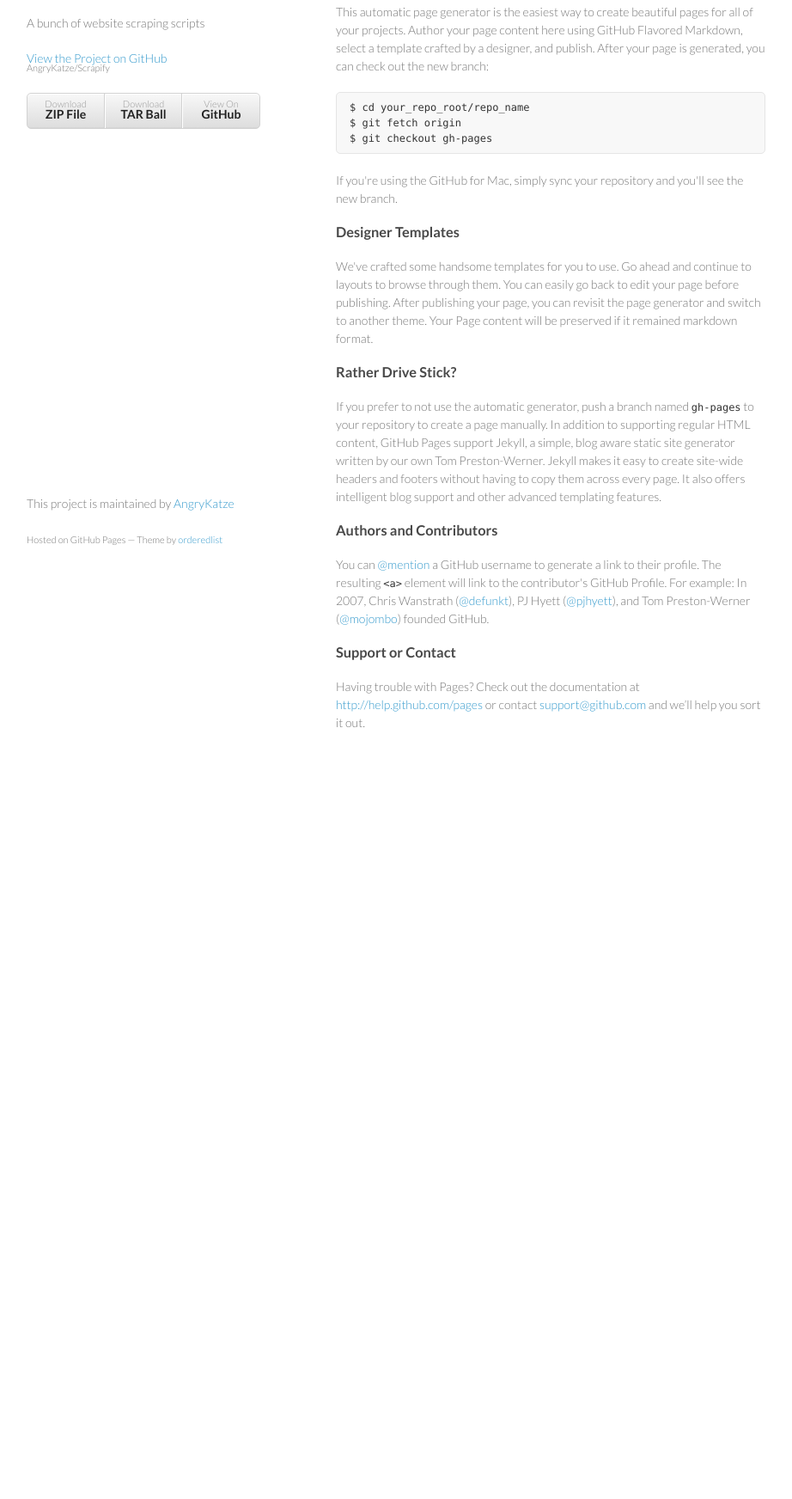
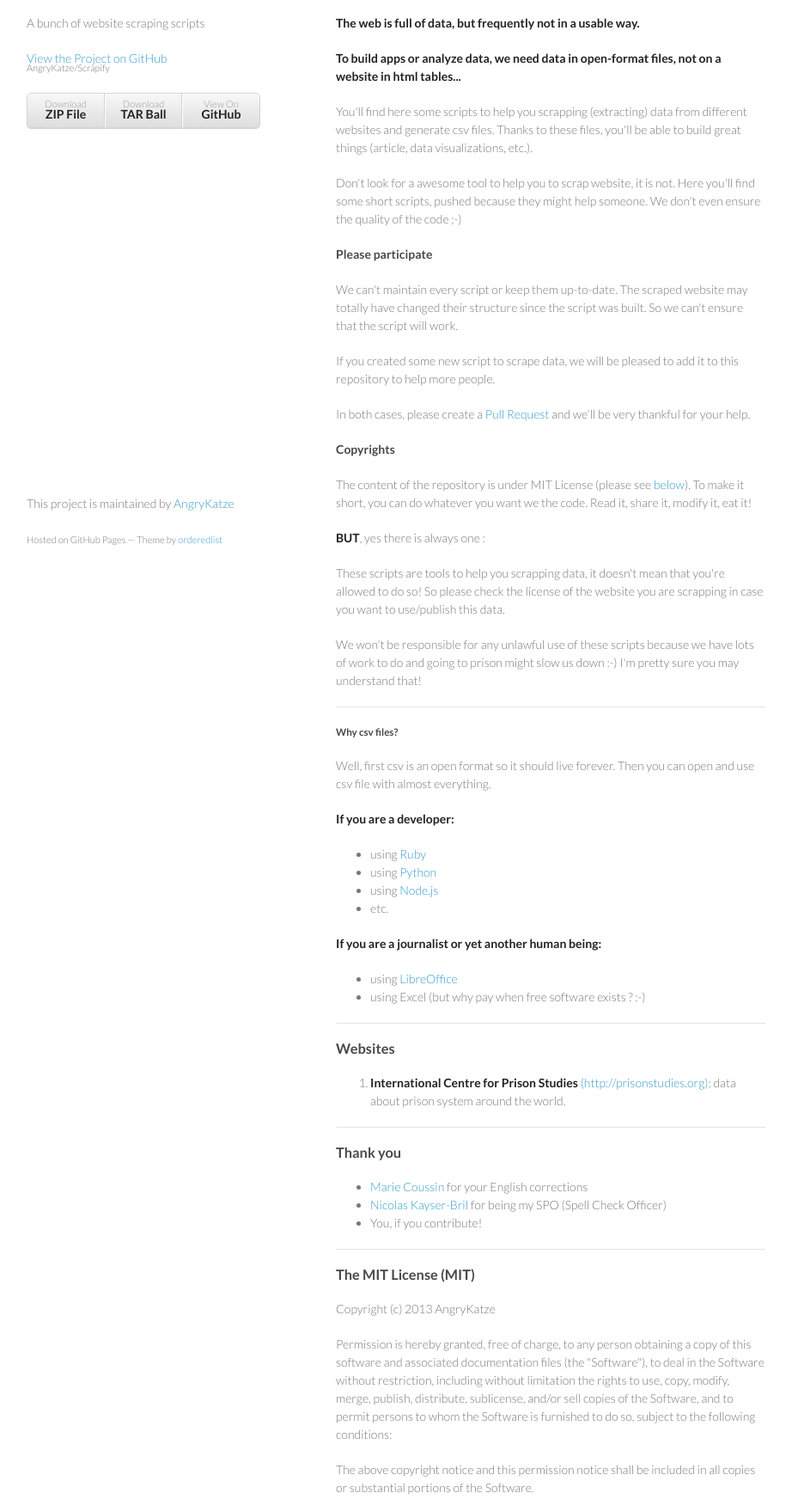
Before and after one commit to jameslafa/Scrapify, a plain HTML site: page index.html in a window 1280 px wide. Shown: the part 93-1837 px from the top of the page at 86% size, without its empty margins (179-1101 px from the left). Before the commit the page ends 1014 px from the top, so only its background shows below. Drawn offline with Linux system fonts and the light colour scheme.

```diff
--- a/index.html
+++ b/index.html
@@ -28,37 +28,95 @@
         </ul>
       </header>
       <section>
-        <h3>
-<a name="welcome-to-github-pages" class="anchor" href="#welcome-to-github-pages"><span class="octicon octicon-link"></span></a>Welcome to GitHub Pages.</h3>
+        <h1>
+<a name="scrapify" class="anchor" href="#scrapify"><span class="octicon octicon-link"></span></a>Scrapify</h1>
 
-<p>This automatic page generator is the easiest way to create beautiful pages for all of your projects. Author your page content here using GitHub Flavored Markdown, select a template crafted by a designer, and publish. After your page is generated, you can check out the new branch:</p>
+<p><strong>The web is full of data, but frequently not in a usable way.</strong></p>
 
-<pre><code>$ cd your_repo_root/repo_name
-$ git fetch origin
-$ git checkout gh-pages
-</code></pre>
+<p><strong>To build apps or analyze data, we need data in open-format files, not on a website in html tables...</strong></p>
 
-<p>If you're using the GitHub for Mac, simply sync your repository and you'll see the new branch.</p>
+<p>You'll find here some scripts to help you scrapping (extracting) data from different websites and generate csv files. Thanks to these files, you'll be able to build great things (article, data visualizations, etc.).</p>
 
-<h3>
-<a name="designer-templates" class="anchor" href="#designer-templates"><span class="octicon octicon-link"></span></a>Designer Templates</h3>
+<p>Don't look for a awesome tool to help you to scrap website, it is not. Here you'll find some short scripts, pushed because they might help someone. We don't even ensure the quality of the code ;-)</p>
 
-<p>We've crafted some handsome templates for you to use. Go ahead and continue to layouts to browse through them. You can easily go back to edit your page before publishing. After publishing your page, you can revisit the page generator and switch to another theme. Your Page content will be preserved if it remained markdown format.</p>
+<h4>
+<a name="please-participate" class="anchor" href="#please-participate"><span class="octicon octicon-link"></span></a>Please participate</h4>
 
-<h3>
-<a name="rather-drive-stick" class="anchor" href="#rather-drive-stick"><span class="octicon octicon-link"></span></a>Rather Drive Stick?</h3>
+<p>We can't maintain every script or keep them up-to-date. The scraped website may totally have changed their structure since the script was built. So we can't ensure that the script will work.</p>
 
-<p>If you prefer to not use the automatic generator, push a branch named <code>gh-pages</code> to your repository to create a page manually. In addition to supporting regular HTML content, GitHub Pages support Jekyll, a simple, blog aware static site generator written by our own Tom Preston-Werner. Jekyll makes it easy to create site-wide headers and footers without having to copy them across every page. It also offers intelligent blog support and other advanced templating features.</p>
+<p>If you created some new script to scrape data, we will be pleased to add it to this repository to help more people.</p>
 
-<h3>
-<a name="authors-and-contributors" class="anchor" href="#authors-and-contributors"><span class="octicon octicon-link"></span></a>Authors and Contributors</h3>
+<p>In both cases, please create a <a href="https://help.github.com/articles/using-pull-requests">Pull Request</a> and we'll be very thankful for your help.</p>
 
-<p>You can <a href="https://github.com/blog/821" class="user-mention">@mention</a> a GitHub username to generate a link to their profile. The resulting <code>&lt;a&gt;</code> element will link to the contributor's GitHub Profile. For example: In 2007, Chris Wanstrath (<a href="https://github.com/defunkt" class="user-mention">@defunkt</a>), PJ Hyett (<a href="https://github.com/pjhyett" class="user-mention">@pjhyett</a>), and Tom Preston-Werner (<a href="https://github.com/mojombo" class="user-mention">@mojombo</a>) founded GitHub.</p>
+<h4>
+<a name="copyrights" class="anchor" href="#copyrights"><span class="octicon octicon-link"></span></a>Copyrights</h4>
 
-<h3>
-<a name="support-or-contact" class="anchor" href="#support-or-contact"><span class="octicon octicon-link"></span></a>Support or Contact</h3>
+<p>The content of the repository is under MIT License (please see <a href="#the-mit-license-mit">below</a>). To make it short, you can do whatever you want we the code. Read it, share it, modify it, eat it!</p>
 
-<p>Having trouble with Pages? Check out the documentation at <a href="http://help.github.com/pages">http://help.github.com/pages</a> or contact <a href="mailto:support@github.com">support@github.com</a> and we’ll help you sort it out.</p>
+<p><strong>BUT</strong>, yes there is always one :</p>
+
+<p>These scripts are tools to help you scrapping data, it doesn't mean that you're allowed to do so! So please check the license of the website you are scrapping in case you want to use/publish this data.</p>
+
+<p>We won't be responsible for any unlawful use of these scripts because we have lots of work to do and going to prison might slow us down :-) I'm pretty sure you may understand that!</p>
+
+<hr><h5>
+<a name="why-csv-files" class="anchor" href="#why-csv-files"><span class="octicon octicon-link"></span></a>Why csv files?</h5>
+
+<p>Well, first csv is an open format so it should live forever. Then you can open and use csv file with almost everything.</p>
+
+<p><strong>If you are a developer:</strong></p>
+
+<ul>
+<li>using <a href="http://ruby-doc.org/stdlib-1.9.3/libdoc/csv/rdoc/CSV.html">Ruby</a>
+</li>
+<li>using <a href="http://docs.python.org/3.3/library/csv.html">Python</a>
+</li>
+<li>using <a href="https://github.com/wdavidw/node-csv">Node.js</a>
+</li>
+<li>etc.</li>
+</ul><p><strong>If you are a journalist or yet another human being:</strong></p>
+
+<ul>
+<li>using <a href="https://fr.libreoffice.org/">LibreOffice</a>
+</li>
+<li>using Excel (but why pay when free software exists ? :-)</li>
+</ul><hr><h3>
+<a name="websites" class="anchor" href="#websites"><span class="octicon octicon-link"></span></a>Websites</h3>
+
+<ol>
+<li>
+<strong>International Centre for Prison Studies</strong> <a href="http://prisonstudies.org/">(http://prisonstudies.org)</a>: data about prison system around the world.</li>
+</ol><hr><h3>
+<a name="thank-you" class="anchor" href="#thank-you"><span class="octicon octicon-link"></span></a>Thank you</h3>
+
+<ul>
+<li>
+<a href="https://twitter.com/MarieCoussin">Marie Coussin</a> for your English corrections</li>
+<li>
+<a href="https://twitter.com/nicolaskb">Nicolas Kayser-Bril</a> for being my SPO (Spell Check Officer)</li>
+<li>You, if you contribute!</li>
+</ul><hr><h3>
+<a name="the-mit-license-mit" class="anchor" href="#the-mit-license-mit"><span class="octicon octicon-link"></span></a>The MIT License (MIT)</h3>
+
+<p>Copyright (c) 2013 AngryKatze</p>
+
+<p>Permission is hereby granted, free of charge, to any person obtaining a copy
+of this software and associated documentation files (the "Software"), to deal
+in the Software without restriction, including without limitation the rights
+to use, copy, modify, merge, publish, distribute, sublicense, and/or sell
+copies of the Software, and to permit persons to whom the Software is
+furnished to do so, subject to the following conditions:</p>
+
+<p>The above copyright notice and this permission notice shall be included in
+all copies or substantial portions of the Software.</p>
+
+<p>THE SOFTWARE IS PROVIDED "AS IS", WITHOUT WARRANTY OF ANY KIND, EXPRESS OR
+IMPLIED, INCLUDING BUT NOT LIMITED TO THE WARRANTIES OF MERCHANTABILITY,
+FITNESS FOR A PARTICULAR PURPOSE AND NONINFRINGEMENT. IN NO EVENT SHALL THE
+AUTHORS OR COPYRIGHT HOLDERS BE LIABLE FOR ANY CLAIM, DAMAGES OR OTHER
+LIABILITY, WHETHER IN AN ACTION OF CONTRACT, TORT OR OTHERWISE, ARISING FROM,
+OUT OF OR IN CONNECTION WITH THE SOFTWARE OR THE USE OR OTHER DEALINGS IN
+THE SOFTWARE.</p>
       </section>
       <footer>
         <p>This project is maintained by <a href="https://github.com/AngryKatze">AngryKatze</a></p>
```
Also changed, not shown: params.json (+1 -1 lines).
